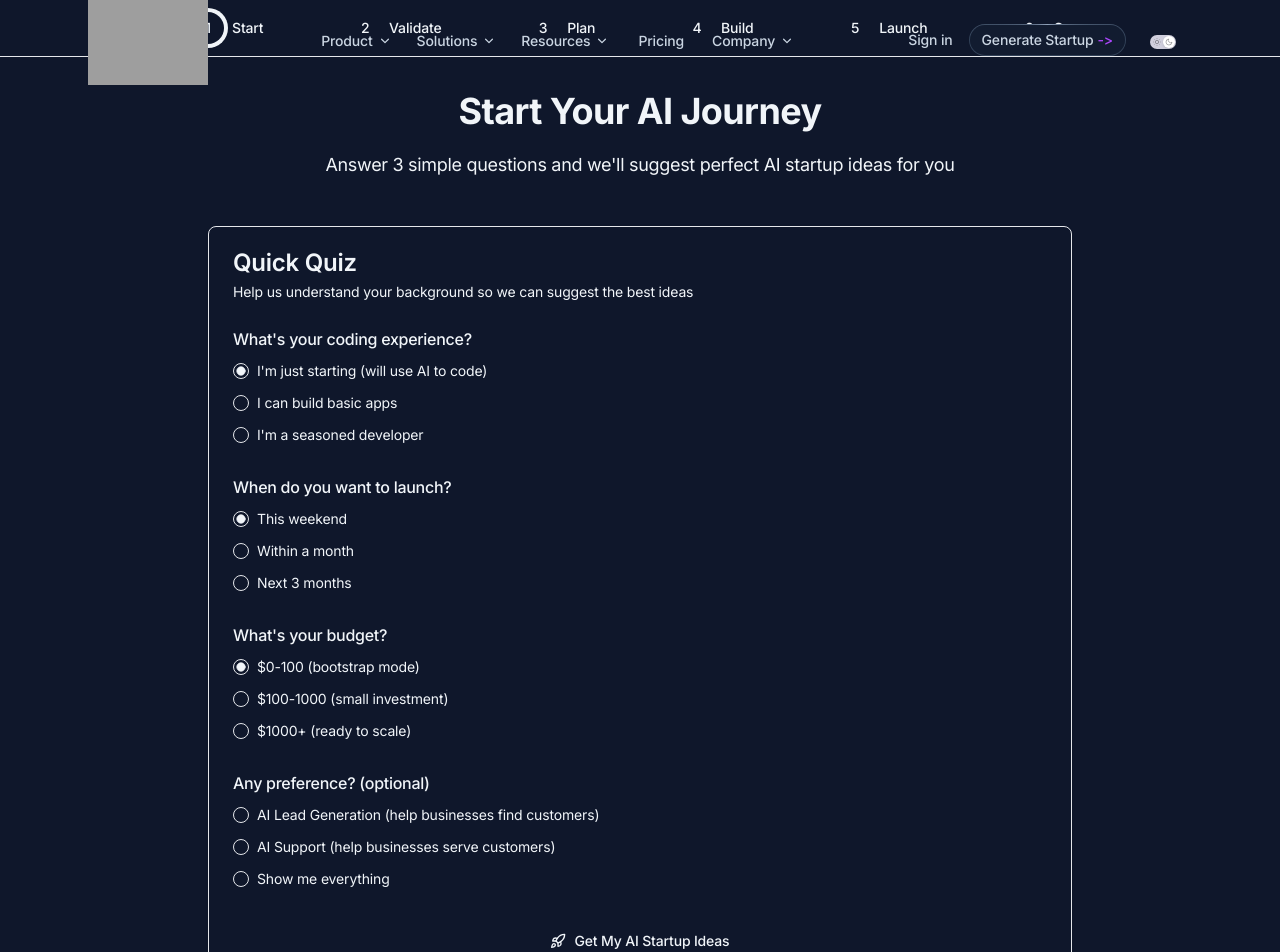
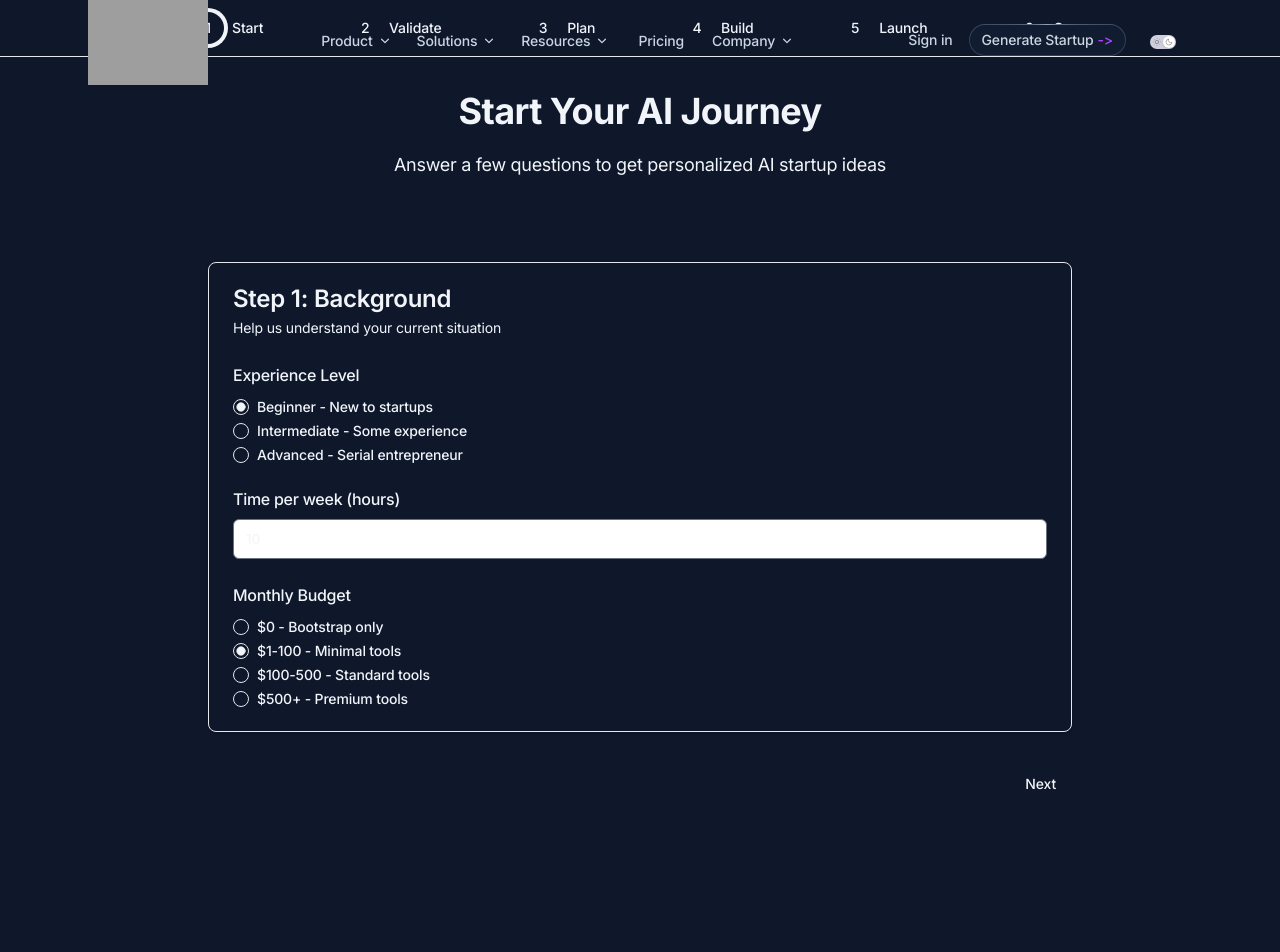
Before and after one commit to buildaistartups/buildaistartups.com, a Next.js app: page /start in a window 1280 px wide. Shown: the top 952 px of the page. After the commit the page ends 836 px from the top, so only its background shows below. Built offline with nearby package versions, Linux system fonts and the light colour scheme; grey boxes are pictures that could not be loaded.

Commit message:
Update page.tsx

```diff
--- a/app/(default)/start/page.tsx
+++ b/app/(default)/start/page.tsx
@@ -4,24 +4,91 @@ import { useState } from 'react'
 import { useRouter } from 'next/navigation'
 import { Card, CardContent, CardDescription, CardHeader, CardTitle } from '@/components/ui/card'
 import { Button } from '@/components/ui/button'
+import { Input } from '@/components/ui/input'
+import { Label } from '@/components/ui/label'
+import { Checkbox } from '@/components/ui/checkbox'
 import { RadioGroup, RadioGroupItem } from '@/components/ui/radio-group'
-import { Label } from '@/components/ui/label'
 import { useToast } from '@/hooks/use-toast'
 import { Loader2, Rocket } from 'lucide-react'
-import type { QuizInput, IdeaCard } from '@/lib/schemas'
+
+// Define the types locally
+type QuizInput = {
+  experienceLevel: 'beginner' | 'intermediate' | 'advanced'
+  timePerWeek: number
+  budget: 'none' | 'low' | 'medium' | 'high'
+  skills: string[]
+  interests: string[]
+  audiences: string[]
+  goals: string[]
+  riskTolerance: 'low' | 'medium' | 'high'
+}
+
+type IdeaCard = {
+  id: string
+  title: string
+  description: string
+  vertical: string
+}
 
 export default function StartPage() {
   const router = useRouter()
   const { toast } = useToast()
+
+  const [currentStep, setCurrentStep] = useState(1)
   const [loading, setLoading] = useState(false)
-  const [quiz, setQuiz] = useState<QuizInput>({
-    experience: 'none',
-    timeline: 'weekend',
-    budget: 'bootstrap'
-  })
   const [ideas, setIdeas] = useState<IdeaCard[]>([])
 
-  const handleSubmit = async () => {
+  const [quiz, setQuiz] = useState<QuizInput>({
+    experienceLevel: 'beginner',
+    timePerWeek: 10,
+    budget: 'low',
+    skills: [],
+    interests: [],
+    audiences: [],
+    goals: [],
+    riskTolerance: 'medium'
+  })
+
+  const SKILLS = [
+    'coding', 'no-code', 'design', 'marketing', 'sales', 'writing', 'data', 'ops', 'ai-ml', 'support'
+  ]
+
+  const AUDIENCES = [
+    'consumers', 'indie-saas', 'agencies', 'smb', 'midmarket', 'enterprise', 'creators', 'nonprofits'
+  ]
+
+  const GOALS = [
+    'learn-by-doing', 'side-income', 'replace-job', 'raise-capital', 'exit'
+  ]
+
+  const handleSkillToggle = (skill: string) => {
+    setQuiz(prev => ({
+      ...prev,
+      skills: prev.skills.includes(skill)
+        ? prev.skills.filter(s => s !== skill)
+        : [...prev.skills, skill]
+    }))
+  }
+
+  const handleAudienceToggle = (audience: string) => {
+    setQuiz(prev => ({
+      ...prev,
+      audiences: prev.audiences.includes(audience)
+        ? prev.audiences.filter(a => a !== audience)
+        : [...prev.audiences, audience]
+    }))
+  }
+
+  const handleGoalToggle = (goal: string) => {
+    setQuiz(prev => ({
+      ...prev,
+      goals: prev.goals.includes(goal)
+        ? prev.goals.filter(g => g !== goal)
+        : [...prev.goals, goal]
+    }))
+  }
+
+  const generateIdeas = async () => {
     setLoading(true)
     try {
       const res = await fetch('/api/start', {
@@ -33,10 +100,16 @@ export default function StartPage() {
       const data = await res.json()
 
       if (!res.ok) {
-        throw new Error(data.error || 'Failed to get ideas')
+        throw new Error(data.error || 'Failed to generate ideas')
       }
 
       setIdeas(data.ideas)
+      setCurrentStep(3)
+
+      toast({
+        title: 'Ideas generated!',
+        description: `Found ${data.ideas.length} AI startup ideas for you`
+      })
     } catch (error) {
       toast({
         title: 'Error',
@@ -49,215 +122,319 @@ export default function StartPage() {
   }
 
   const selectIdea = (idea: IdeaCard) => {
-    const params = new URLSearchParams({
-      idea: idea.title,
-      vertical: idea.vertical,
-      ideaId: idea.id
-    })
-    router.push(`/validate?${params.toString()}`)
+    router.push(`/validate?idea=${encodeURIComponent(idea.title)}&vertical=${idea.vertical}&ideaId=${idea.id}`)
   }
+
+  const canProceedToStep2 = quiz.experienceLevel && quiz.timePerWeek > 0 && quiz.budget
+  const canGenerateIdeas = quiz.skills.length > 0 && quiz.interests.length > 0 && quiz.audiences.length > 0 && quiz.goals.length > 0
 
   return (
     <div className="container mx-auto px-4 py-8 max-w-4xl">
       <div className="text-center mb-12">
         <h1 className="text-4xl font-bold mb-4">Start Your AI Journey</h1>
         <p className="text-lg text-muted-foreground">
-          Answer 3 simple questions and we'll suggest perfect AI startup ideas for you
+          Answer a few questions to get personalized AI startup ideas
         </p>
       </div>
 
-      {ideas.length === 0 ? (
+      {/* Progress indicators */}
+      <div className="flex justify-center mb-8">
+        <div className="flex gap-2">
+          {[1, 2, 3].map((step) => (
+            <div
+              key={step}
+              className={`w-24 h-1 rounded ${
+                step <= currentStep ? 'bg-primary' : 'bg-secondary'
+              }`}
+            />
+          ))}
+        </div>
+      </div>
+
+      {currentStep === 1 && (
         <Card>
           <CardHeader>
-            <CardTitle>Quick Quiz</CardTitle>
+            <CardTitle>Step 1: Background</CardTitle>
             <CardDescription>
-              Help us understand your background so we can suggest the best ideas
+              Help us understand your current situation
             </CardDescription>
           </CardHeader>
-          <CardContent className="space-y-8">
-            {/* Experience */}
+          <CardContent className="space-y-6">
             <div>
-              <Label className="text-base mb-3 block">What's your coding experience?</Label>
+              <Label className="text-base font-medium">Experience Level</Label>
               <RadioGroup
-                value={quiz.experience}
-                onValueChange={(value) => setQuiz({ ...quiz, experience: value as any })}
+                value={quiz.experienceLevel}
+                onValueChange={(value: 'beginner' | 'intermediate' | 'advanced') =>
+                  setQuiz({ ...quiz, experienceLevel: value })
+                }
+                className="mt-3"
               >
-                <div className="flex items-center space-x-2 mb-2">
-                  <RadioGroupItem value="none" id="exp-none" />
-                  <Label htmlFor="exp-none" className="font-normal cursor-pointer">
-                    I'm just starting (will use AI to code)
-                  </Label>
-                </div>
-                <div className="flex items-center space-x-2 mb-2">
-                  <RadioGroupItem value="some" id="exp-some" />
-                  <Label htmlFor="exp-some" className="font-normal cursor-pointer">
-                    I can build basic apps
-                  </Label>
+                <div className="flex items-center space-x-2">
+                  <RadioGroupItem value="beginner" id="beginner" />
+                  <Label htmlFor="beginner">Beginner - New to startups</Label>
                 </div>
                 <div className="flex items-center space-x-2">
-                  <RadioGroupItem value="expert" id="exp-expert" />
-                  <Label htmlFor="exp-expert" className="font-normal cursor-pointer">
-                    I'm a seasoned developer
-                  </Label>
+                  <RadioGroupItem value="intermediate" id="intermediate" />
+                  <Label htmlFor="intermediate">Intermediate - Some experience</Label>
+                </div>
+                <div className="flex items-center space-x-2">
+                  <RadioGroupItem value="advanced" id="advanced" />
+                  <Label htmlFor="advanced">Advanced - Serial entrepreneur</Label>
                 </div>
               </RadioGroup>
             </div>
 
-            {/* Timeline */}
             <div>
-              <Label className="text-base mb-3 block">When do you want to launch?</Label>
+              <Label htmlFor="time" className="text-base font-medium">
+                Time per week (hours)
+              </Label>
+              <Input
+                id="time"
+                type="number"
+                min="1"
+                max="80"
+                value={quiz.timePerWeek}
+                onChange={(e) => setQuiz({ ...quiz, timePerWeek: parseInt(e.target.value) || 0 })}
+                className="mt-2"
+              />
+            </div>
+
+            <div>
+              <Label className="text-base font-medium">Monthly Budget</Label>
               <RadioGroup
-                value={quiz.timeline}
-                onValueChange={(value) => setQuiz({ ...quiz, timeline: value as any })}
+                value={quiz.budget}
+                onValueChange={(value: 'none' | 'low' | 'medium' | 'high') =>
+                  setQuiz({ ...quiz, budget: value })
+                }
+                className="mt-3"
               >
-                <div className="flex items-center space-x-2 mb-2">
-                  <RadioGroupItem value="weekend" id="time-weekend" />
-                  <Label htmlFor="time-weekend" className="font-normal cursor-pointer">
-                    This weekend
-                  </Label>
-                </div>
-                <div className="flex items-center space-x-2 mb-2">
-                  <RadioGroupItem value="month" id="time-month" />
-                  <Label htmlFor="time-month" className="font-normal cursor-pointer">
-                    Within a month
-                  </Label>
+                <div className="flex items-center space-x-2">
+                  <RadioGroupItem value="none" id="none" />
+                  <Label htmlFor="none">$0 - Bootstrap only</Label>
                 </div>
                 <div className="flex items-center space-x-2">
-                  <RadioGroupItem value="quarter" id="time-quarter" />
-                  <Label htmlFor="time-quarter" className="font-normal cursor-pointer">
-                    Next 3 months
-                  </Label>
+                  <RadioGroupItem value="low" id="low" />
+                  <Label htmlFor="low">$1-100 - Minimal tools</Label>
+                </div>
+                <div className="flex items-center space-x-2">
+                  <RadioGroupItem value="medium" id="medium" />
+                  <Label htmlFor="medium">$100-500 - Standard tools</Label>
+                </div>
+                <div className="flex items-center space-x-2">
+                  <RadioGroupItem value="high" id="high" />
+                  <Label htmlFor="high">$500+ - Premium tools</Label>
                 </div>
               </RadioGroup>
             </div>
+          </CardContent>
+        </Card>
+      )}
 
-            {/* Budget */}
+      {currentStep === 2 && (
+        <Card>
+          <CardHeader>
+            <CardTitle>Step 2: Your Profile</CardTitle>
+            <CardDescription>
+              Tell us about your skills and interests
+            </CardDescription>
+          </CardHeader>
+          <CardContent className="space-y-6">
             <div>
-              <Label className="text-base mb-3 block">What's your budget?</Label>
+              <Label className="text-base font-medium">Your Skills</Label>
+              <div className="mt-3 grid grid-cols-2 gap-3">
+                {SKILLS.map((skill) => (
+                  <div key={skill} className="flex items-center space-x-2">
+                    <Checkbox
+                      id={skill}
+                      checked={quiz.skills.includes(skill)}
+                      onCheckedChange={() => handleSkillToggle(skill)}
+                    />
+                    <Label htmlFor={skill} className="capitalize cursor-pointer">
+                      {skill.replace('-', ' ')}
+                    </Label>
+                  </div>
+                ))}
+              </div>
+            </div>
+
+            <div>
+              <Label htmlFor="interests" className="text-base font-medium">
+                Interests/Industries
+              </Label>
+              <Input
+                id="interests"
+                placeholder="e.g., healthcare, education, finance, e-commerce"
+                value={quiz.interests.join(', ')}
+                onChange={(e) => setQuiz({
+                  ...quiz,
+                  interests: e.target.value.split(',').map(s => s.trim()).filter(Boolean)
+                })}
+                className="mt-2"
+              />
+              <p className="text-xs text-muted-foreground mt-1">
+                Separate multiple interests with commas
+              </p>
+            </div>
+
+            <div>
+              <Label className="text-base font-medium">Target Audience</Label>
+              <div className="mt-3 grid grid-cols-2 gap-3">
+                {AUDIENCES.map((audience) => (
+                  <div key={audience} className="flex items-center space-x-2">
+                    <Checkbox
+                      id={audience}
+                      checked={quiz.audiences.includes(audience)}
+                      onCheckedChange={() => handleAudienceToggle(audience)}
+                    />
+                    <Label htmlFor={audience} className="capitalize cursor-pointer">
+                      {audience.replace('-', ' ')}
+                    </Label>
+                  </div>
+                ))}
+              </div>
+            </div>
+
+            <div>
+              <Label className="text-base font-medium">Goals</Label>
+              <div className="mt-3 space-y-3">
+                {GOALS.map((goal) => (
+                  <div key={goal} className="flex items-center space-x-2">
+                    <Checkbox
+                      id={goal}
+                      checked={quiz.goals.includes(goal)}
+                      onCheckedChange={() => handleGoalToggle(goal)}
+                    />
+                    <Label htmlFor={goal} className="capitalize cursor-pointer">
+                      {goal.replace('-', ' ')}
+                    </Label>
+                  </div>
+                ))}
+              </div>
+            </div>
+
+            <div>
+              <Label className="text-base font-medium">Risk Tolerance</Label>
               <RadioGroup
-                value={quiz.budget}
-                onValueChange={(value) => setQuiz({ ...quiz, budget: value as any })}
+                value={quiz.riskTolerance}
+                onValueChange={(value: 'low' | 'medium' | 'high') =>
+                  setQuiz({ ...quiz, riskTolerance: value })
+                }
+                className="mt-3"
               >
-                <div className="flex items-center space-x-2 mb-2">
-                  <RadioGroupItem value="bootstrap" id="budget-bootstrap" />
-                  <Label htmlFor="budget-bootstrap" className="font-normal cursor-pointer">
-                    $0-100 (bootstrap mode)
-                  </Label>
-                </div>
-                <div className="flex items-center space-x-2 mb-2">
-                  <RadioGroupItem value="small" id="budget-small" />
-                  <Label htmlFor="budget-small" className="font-normal cursor-pointer">
-                    $100-1000 (small investment)
-                  </Label>
+                <div className="flex items-center space-x-2">
+                  <RadioGroupItem value="low" id="risk-low" />
+                  <Label htmlFor="risk-low">Low - Proven business models</Label>
                 </div>
                 <div className="flex items-center space-x-2">
-                  <RadioGroupItem value="funded" id="budget-funded" />
-                  <Label htmlFor="budget-funded" className="font-normal cursor-pointer">
-                    $1000+ (ready to scale)
-                  </Label>
+                  <RadioGroupItem value="medium" id="risk-medium" />
+                  <Label htmlFor="risk-medium">Medium - Some experimentation</Label>
+                </div>
+                <div className="flex items-center space-x-2">
+                  <RadioGroupItem value="high" id="risk-high" />
+                  <Label htmlFor="risk-high">High - Cutting edge ideas</Label>
                 </div>
               </RadioGroup>
             </div>
+          </CardContent>
+        </Card>
+      )}
 
-            {/* Preferred Vertical */}
-            <div>
-              <Label className="text-base mb-3 block">Any preference? (optional)</Label>
-              <RadioGroup
-                value={quiz.preferredVertical || ''}
-                onValueChange={(value) => setQuiz({ ...quiz, preferredVertical: value as any || undefined })}
-              >
-                <div className="flex items-center space-x-2 mb-2">
-                  <RadioGroupItem value="ai-leadgen" id="vert-leadgen" />
-                  <Label htmlFor="vert-leadgen" className="font-normal cursor-pointer">
-                    AI Lead Generation (help businesses find customers)
-                  </Label>
+      {currentStep === 3 && (
+        <div className="space-y-6">
+          <Card>
+            <CardHeader>
+              <CardTitle>Your AI Startup Ideas</CardTitle>
+              <CardDescription>
+                Click on an idea to validate and plan it
+              </CardDescription>
+            </CardHeader>
+            <CardContent>
+              {ideas.length === 0 ? (
+                <div className="text-center py-8">
+                  <p className="text-muted-foreground">
+                    Generate some ideas to get started
+                  </p>
                 </div>
-                <div className="flex items-center space-x-2 mb-2">
-                  <RadioGroupItem value="ai-support" id="vert-support" />
-                  <Label htmlFor="vert-support" className="font-normal cursor-pointer">
-                    AI Support (help businesses serve customers)
-                  </Label>
+              ) : (
+                <div className="grid gap-4">
+                  {ideas.map((idea) => (
+                    <div
+                      key={idea.id}
+                      className="border rounded-lg p-4 cursor-pointer hover:bg-accent transition-colors"
+                      onClick={() => selectIdea(idea)}
+                    >
+                      <div className="flex justify-between items-start mb-2">
+                        <h3 className="font-semibold">{idea.title}</h3>
+                        <span className="text-xs bg-primary/10 text-primary px-2 py-1 rounded">
+                          {idea.vertical}
+                        </span>
+                      </div>
+                      <p className="text-sm text-muted-foreground">
+                        {idea.description}
+                      </p>
+                    </div>
+                  ))}
                 </div>
-                <div className="flex items-center space-x-2">
-                  <RadioGroupItem value="other" id="vert-other" />
-                  <Label htmlFor="vert-other" className="font-normal cursor-pointer">
-                    Show me everything
-                  </Label>
-                </div>
-              </RadioGroup>
-            </div>
+              )}
+            </CardContent>
+          </Card>
+        </div>
+      )}
 
+      {/* Navigation */}
+      <div className="flex justify-between mt-8">
+        {currentStep > 1 && currentStep < 3 && (
+          <Button
+            variant="outline"
+            onClick={() => setCurrentStep(currentStep - 1)}
+          >
+            Previous
+          </Button>
+        )}
+
+        {currentStep === 1 && (
+          <div className="ml-auto">
             <Button
-              onClick={handleSubmit}
-              disabled={loading}
-              className="w-full"
-              size="lg"
+              onClick={() => setCurrentStep(2)}
+              disabled={!canProceedToStep2}
+            >
+              Next
+            </Button>
+          </div>
+        )}
+
+        {currentStep === 2 && (
+          <div className="ml-auto">
+            <Button
+              onClick={generateIdeas}
+              disabled={loading || !canGenerateIdeas}
             >
               {loading ? (
-                <>
-                  <Loader2 className="mr-2 h-4 w-4 animate-spin" />
-                  Finding perfect ideas...
-                </>
+                <Loader2 className="h-4 w-4 animate-spin mr-2" />
               ) : (
-                <>
-                  <Rocket className="mr-2 h-4 w-4" />
-                  Get My AI Startup Ideas
-                </>
+                <Rocket className="h-4 w-4 mr-2" />
               )}
+              Generate Ideas
             </Button>
-          </CardContent>
-        </Card>
-      ) : (
-        <div>
-          <div className="text-center mb-8">
-            <h2 className="text-2xl font-bold mb-2">Your Personalized Ideas</h2>
-            <p className="text-muted-foreground">
-              Click any idea to start validating and building
-            </p>
           </div>
+        )}
 
-          <div className="grid gap-4 md:grid-cols-2">
-            {ideas.map((idea) => (
-              <Card
-                key={idea.id}
-                className="cursor-pointer hover:shadow-lg transition-shadow"
-                onClick={() => selectIdea(idea)}
-              >
-                <CardHeader>
-                  <div className="flex justify-between items-start mb-2">
-                    <CardTitle className="text-lg">{idea.title}</CardTitle>
-                    <span className={`text-xs px-2 py-1 rounded ${
-                      idea.difficulty === 'easy' ? 'bg-green-100 text-green-700 dark:bg-green-900 dark:text-green-300' :
-                      idea.difficulty === 'medium' ? 'bg-yellow-100 text-yellow-700 dark:bg-yellow-900 dark:text-yellow-300' :
-                      'bg-red-100 text-red-700 dark:bg-red-900 dark:text-red-300'
-                    }`}>
-                      {idea.difficulty}
-                    </span>
-                  </div>
-                  <CardDescription>{idea.description}</CardDescription>
-                </CardHeader>
-                <CardContent>
-                  <div className="flex flex-wrap gap-2 mb-3">
-                    {idea.techStack.map((tech) => (
-                      <span key={tech} className="text-xs bg-secondary px-2 py-1 rounded">
-                        {tech}
-                      </span>
-                    ))}
-                  </div>
-                  <div className="flex justify-between items-center">
-                    <span className="text-sm text-muted-foreground">
-                      ~{idea.estimatedDays} days to build
-                    </span>
-                    <span className="text-sm font-medium capitalize">
-                      {idea.vertical.replace('-', ' ')}
-                    </span>
-                  </div>
-                </CardContent>
-              </Card>
-            ))}
+        {currentStep === 3 && ideas.length === 0 && (
+          <div className="ml-auto">
+            <Button
+              onClick={generateIdeas}
+              disabled={loading || !canGenerateIdeas}
+            >
+              {loading ? (
+                <Loader2 className="h-4 w-4 animate-spin mr-2" />
+              ) : (
+                <Rocket className="h-4 w-4 mr-2" />
+              )}
+              Generate Ideas
+            </Button>
           </div>
-        </div>
-      )}
+        )}
+      </div>
     </div>
   )
 }
```
